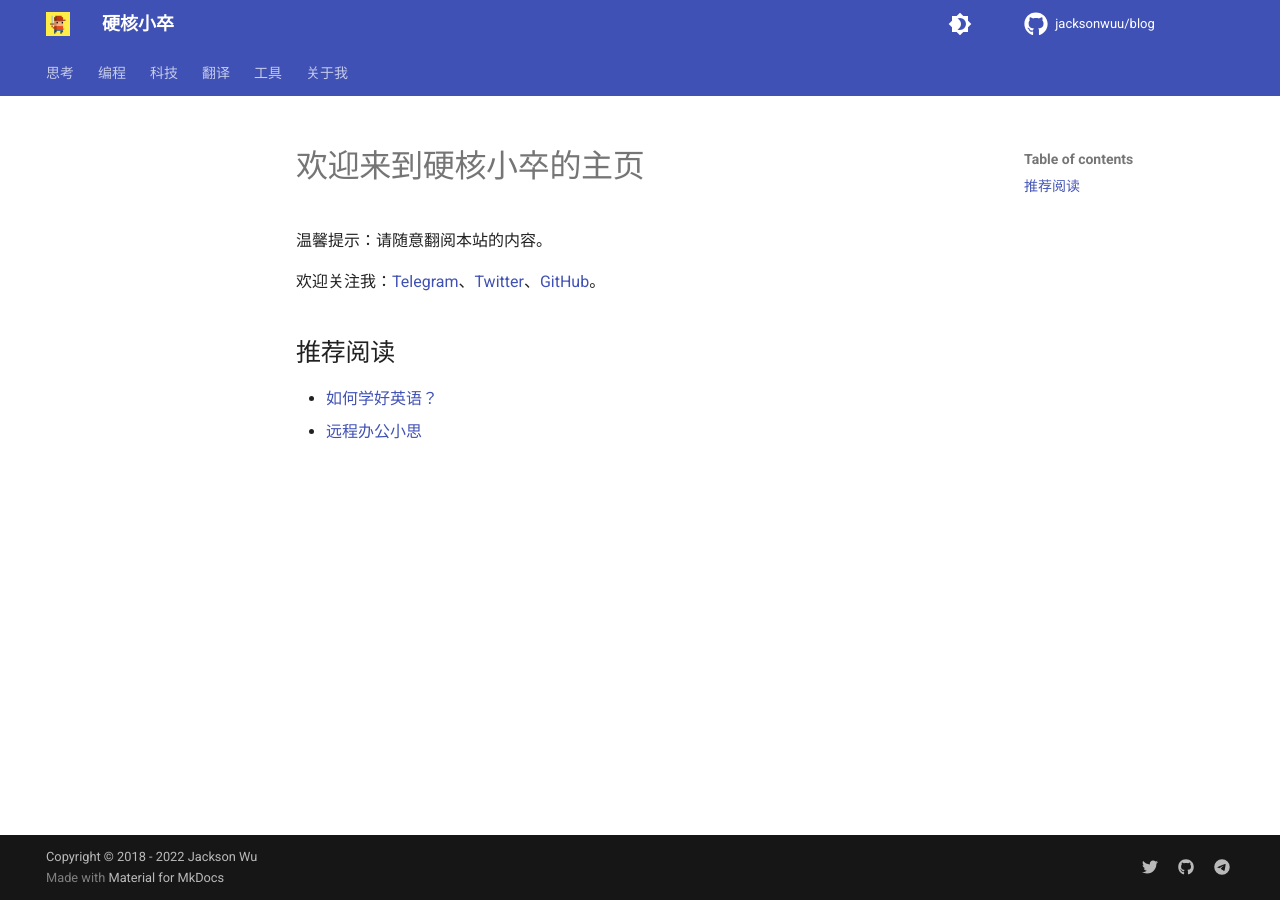
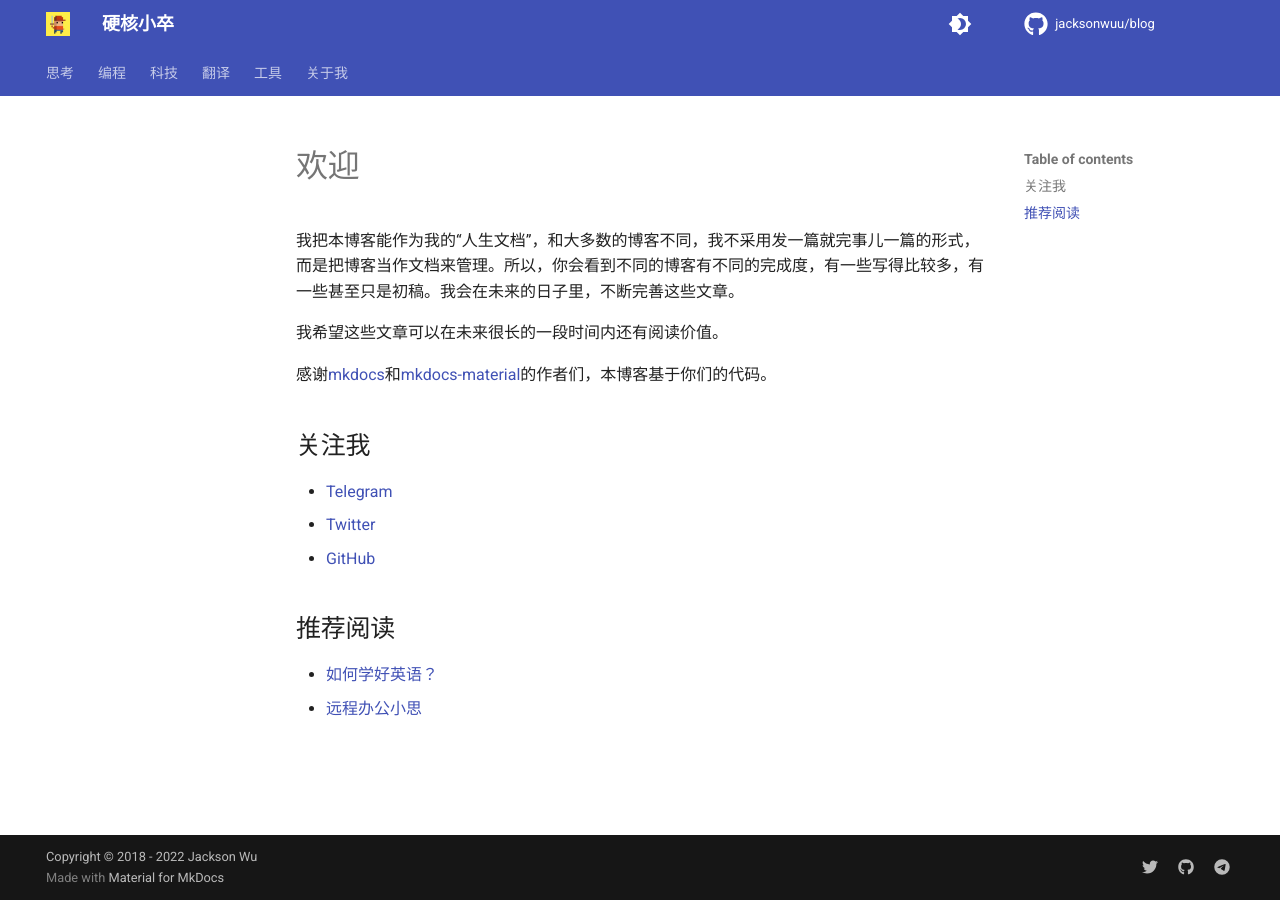
Before and after one commit to jacksonwuu/blog, an MkDocs documentation site: the page built from docs/index.md, in a window 1280 px wide. Built offline with MkDocs 1.6.1 and Material for MkDocs 9.7.7, drawn with Linux system fonts in a browser that asks for light colours; comment, search, counter and statistics services are not loaded.

Commit message:
Update index page

```diff
--- a/docs/index.md
+++ b/docs/index.md
@@ -1,8 +1,16 @@
-# 欢迎来到硬核小卒的主页
+# 欢迎
 
-温馨提示：请随意翻阅本站的内容。
+我把本博客能作为我的“人生文档”，和大多数的博客不同，我不采用发一篇就完事儿一篇的形式，而是把博客当作文档来管理。所以，你会看到不同的博客有不同的完成度，有一些写得比较多，有一些甚至只是初稿。我会在未来的日子里，不断完善这些文章。
 
-欢迎关注我：[Telegram](https://t.me/yinghexiaozu)、[Twitter](https://twitter.com/jacksonwuuu)、[GitHub](https://github.com/jacksonwuu)。
+我希望这些文章可以在未来很长的一段时间内还有阅读价值。
+
+感谢[mkdocs](https://github.com/mkdocs/mkdocs)和[mkdocs-material](https://github.com/squidfunk/mkdocs-material)的作者们，本博客基于你们的代码。
+
+## 关注我
+
+-   [Telegram](https://t.me/yinghexiaozu)
+-   [Twitter](https://twitter.com/jacksonwuuu)
+-   [GitHub](https://github.com/jacksonwuu)
 
 ## 推荐阅读
 
```
Also changed, not shown: docs/about.md (+2 -2 lines).
